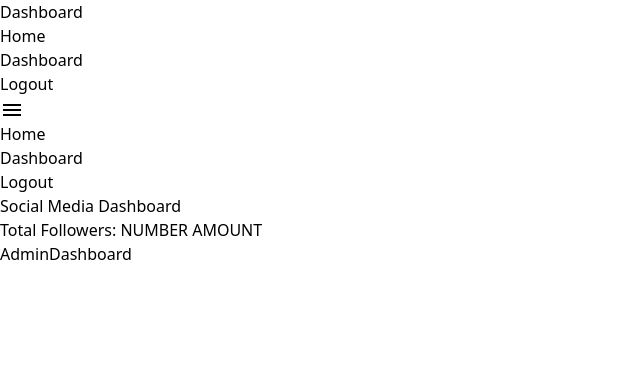
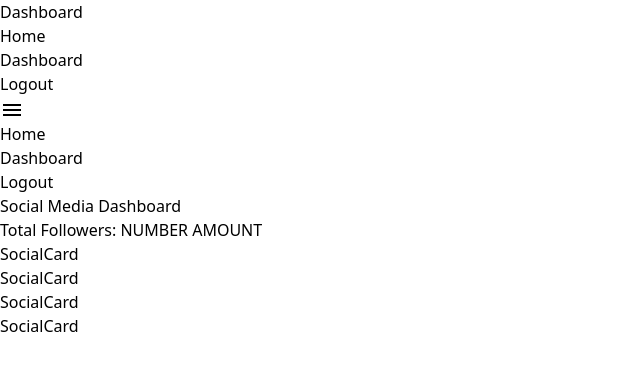
Before and after one commit to Zwill1/admin-social-dashboard, a React (Vite) app: page / in a window 1280 px wide. Both pictures are taken after a click on the button "Login". Shown: the top 370 px of the page, without its empty margins (0-640 px from the left). Built offline with nearby package versions, Linux system fonts and the light colour scheme.

Commit message:
Adding JSON data file and setting up cards

```diff
--- a/src/admin/components/AdminDashboard.jsx
+++ b/src/admin/components/AdminDashboard.jsx
@@ -1,10 +1,20 @@
 import DashboardHeader from "./DashboardHeader";
+import SocialCard from "./SocialCard";
 
 export default function AdminDashboard() {
   return (
     <>
-      <DashboardHeader />
-      <div>AdminDashboard</div>
+      <section className="w-full text-center pt-10">
+        <DashboardHeader />
+      </section>
+      <section>
+        <div className="w-10/12 mx-auto flex justify-between pt-10 pb-10">
+          <SocialCard bgcolor="bg-gray-600" width="w-full" center="text-center" />
+          <SocialCard bgcolor="bg-gray-200" width="w-full" center="text-center" />
+          <SocialCard bgcolor="bg-gray-400" width="w-full" center="text-center" />
+          <SocialCard bgcolor="bg-gray-100" width="w-full" center="text-center" />
+        </div>
+      </section>
     </>
   )
 }
--- a/src/admin/components/DashboardHeader.jsx
+++ b/src/admin/components/DashboardHeader.jsx
@@ -1,10 +1,8 @@
 export default function DashboardHeader() {
   return (
     <>
-    <section className="w-full text-center pt-10">
-        <h1 className="text-black text-3xl font-bold">Social Media Dashboard</h1>
-        <p className="italic text-sm">Total Followers: NUMBER AMOUNT</p>
-    </section>
+      <h1 className="text-black text-3xl font-bold">Social Media Dashboard</h1>
+      <p className="italic text-sm">Total Followers: NUMBER AMOUNT</p>
     </>
   )
 }
--- /dev/null
+++ b/src/admin/components/SocialCard.jsx
@@ -0,0 +1,8 @@
+/* eslint react/prop-types: 0 */
+
+export default function SocialCard({bgcolor, width, center}) {
+    const headerStyle = bgcolor + " " + width + " " + center;
+  return (
+    <div className={headerStyle}>SocialCard</div>
+  )
+}
```
Also changed, not shown: src/admin/data/SocialMediaData.json (added, +11 -0 lines).
